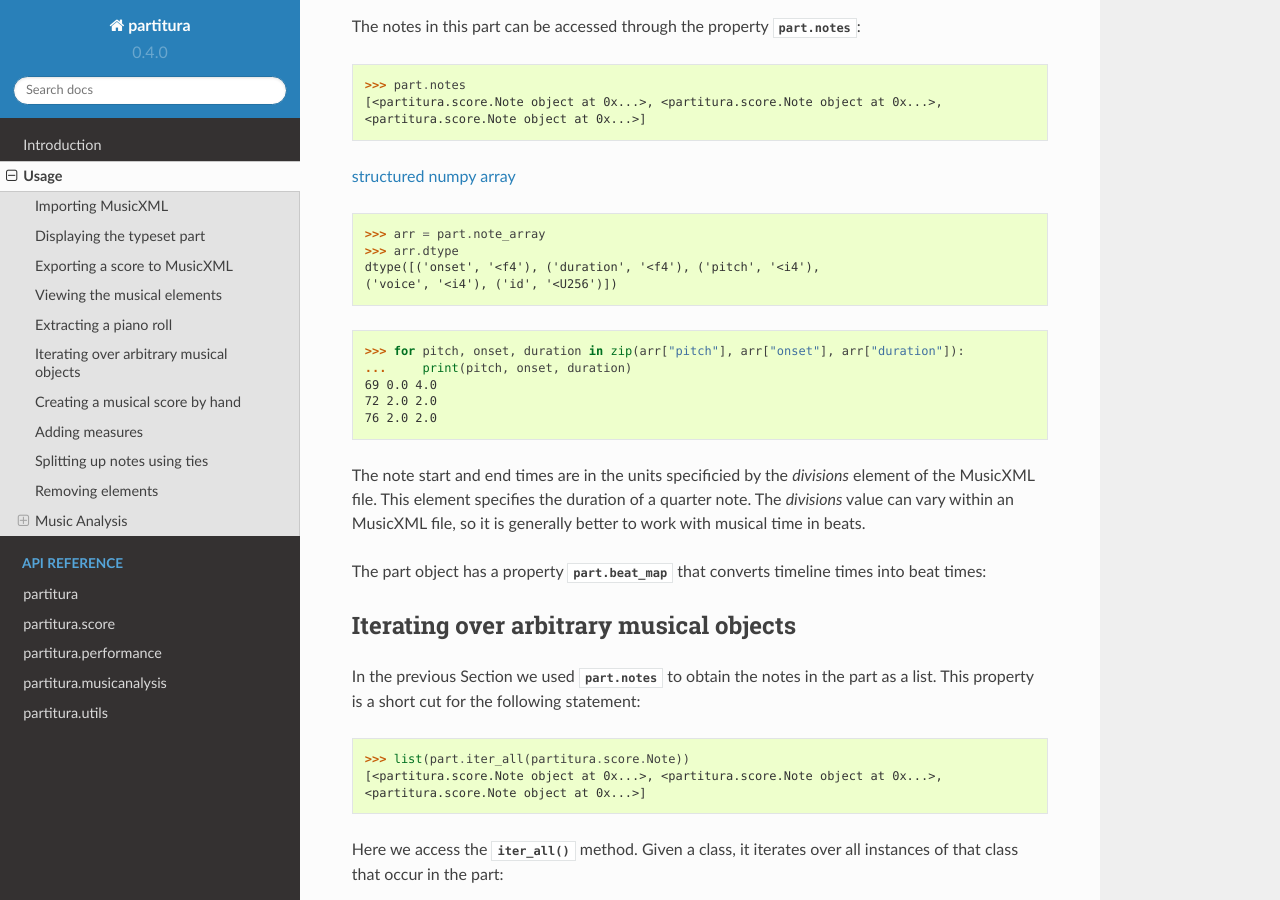
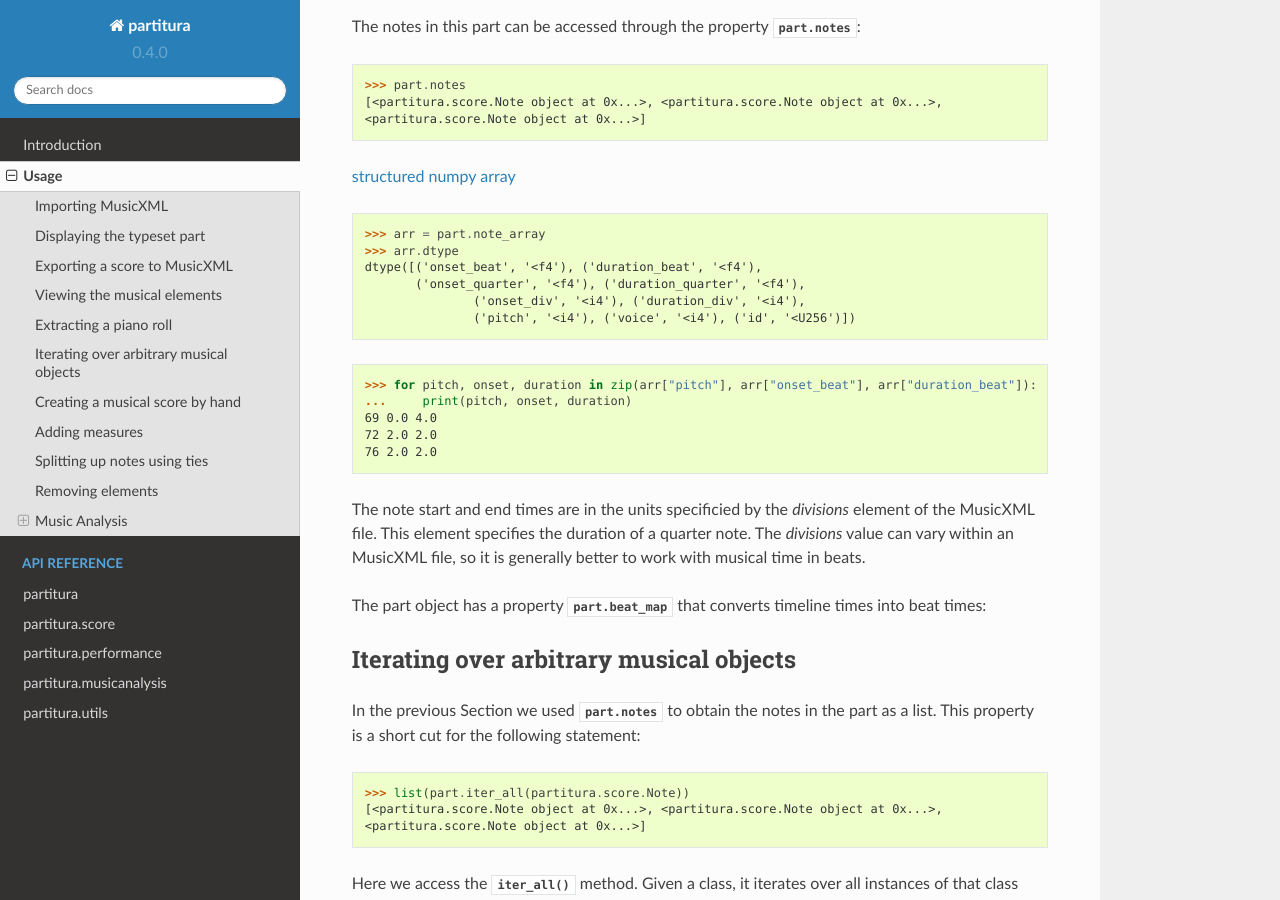
Before and after one commit to CPJKU/partitura, a Sphinx documentation site: the page built from docs/usage.rst, in a window 1280 px wide and 900 px high, scrolled down 2300 px. Built offline with Sphinx 7.4.7 and the Read the Docs theme 2.0.0, drawn with Linux system fonts in a browser that asks for light colours.

Commit message:
use new `note_array` fields in `estimate_key` and `usage.rst`;
* use `duration_div` instead of `duration` in `estimate_key`
* update `note_array` fields in `usage.rst` `note_array` example

```diff
--- a/docs/usage.rst
+++ b/docs/usage.rst
@@ -124,10 +124,12 @@ The notes in this part can be accessed through the property
 
   >>> arr = part.note_array
   >>> arr.dtype # doctest: +NORMALIZE_WHITESPACE
-  dtype([('onset', '<f4'), ('duration', '<f4'), ('pitch', '<i4'),
-  ('voice', '<i4'), ('id', '<U256')])
+  dtype([('onset_beat', '<f4'), ('duration_beat', '<f4'),
+         ('onset_quarter', '<f4'), ('duration_quarter', '<f4'),
+		 ('onset_div', '<i4'), ('duration_div', '<i4'),
+		 ('pitch', '<i4'), ('voice', '<i4'), ('id', '<U256')])
 
->>> for pitch, onset, duration in zip(arr["pitch"], arr["onset"], arr["duration"]):
+>>> for pitch, onset, duration in zip(arr["pitch"], arr["onset_beat"], arr["duration_beat"]):
 ...     print(pitch, onset, duration)
 69 0.0 4.0
 72 2.0 2.0
```
Also changed, not shown: 2 other files.
